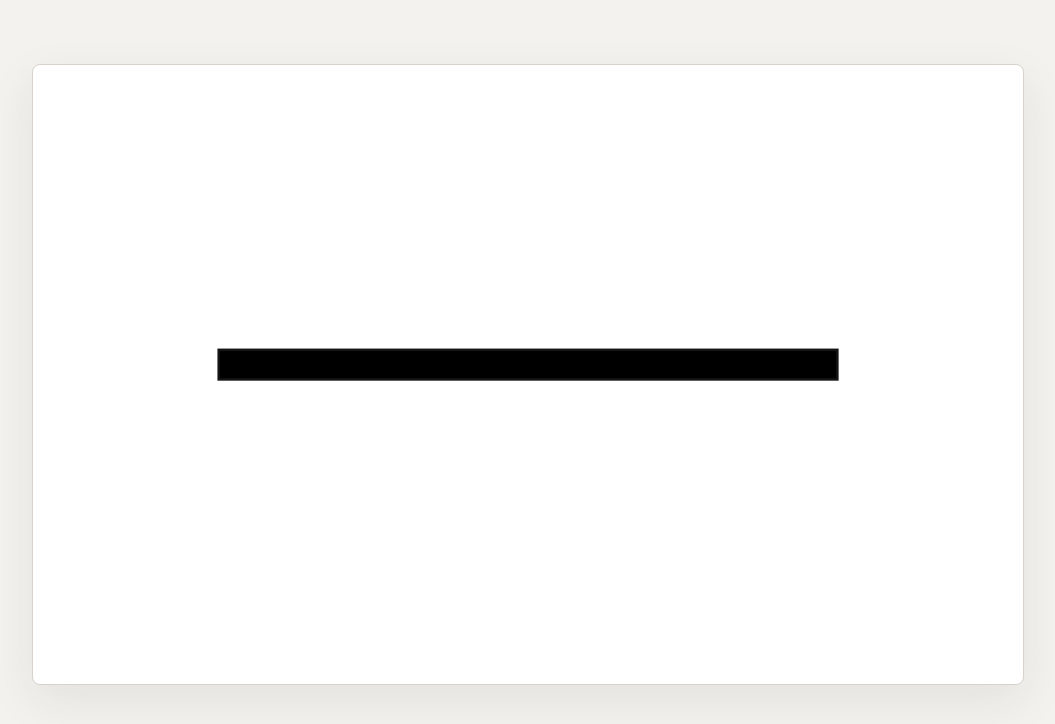
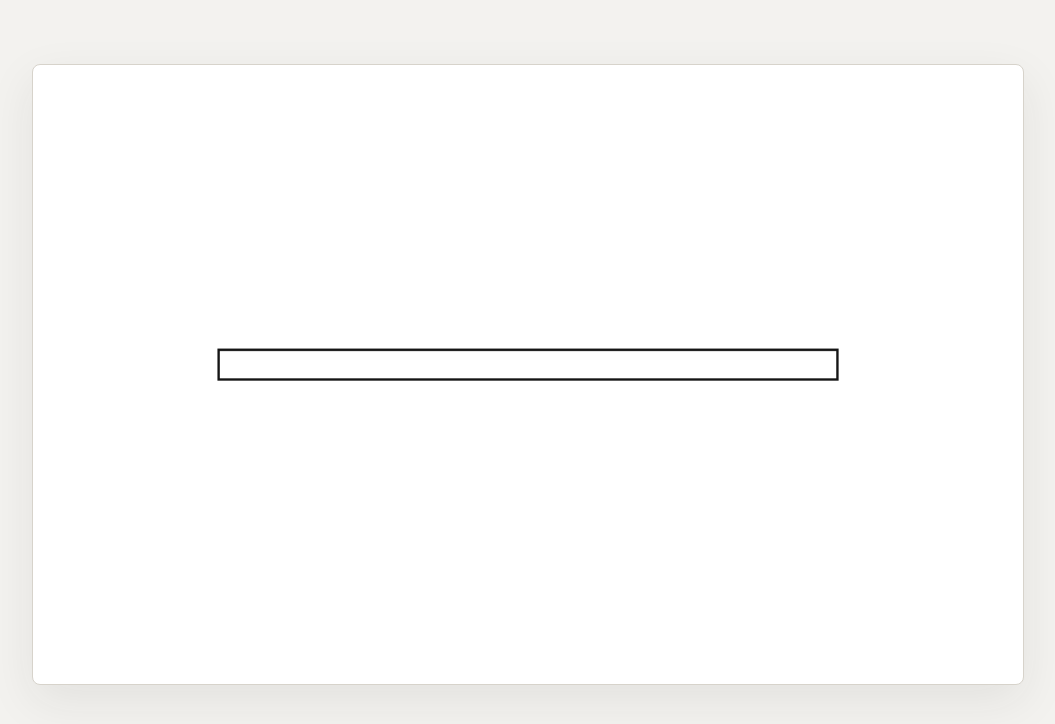
Before and after one commit to fadu-apps/mep, an Angular app: page / in a window 1280 px wide. Shown: the top 724 px of the page, without its empty margins (112-1167 px from the left). Built offline with nearby package versions, Linux system fonts and the light colour scheme.

Commit message:
only lines in wall

```diff
--- a/src/app/shared/plan/plan.ts
+++ b/src/app/shared/plan/plan.ts
@@ -53,7 +53,6 @@ export class PlanComponent {
 
     private drawWall(context: CanvasRenderingContext2D): void {
         const { x, y, width, height } = this.plan().wall;
-        context.fillRect(x, y, width, height);
         context.strokeStyle = '#151515';
         context.lineWidth = 2;
         context.strokeRect(x, y, width, height);
```
